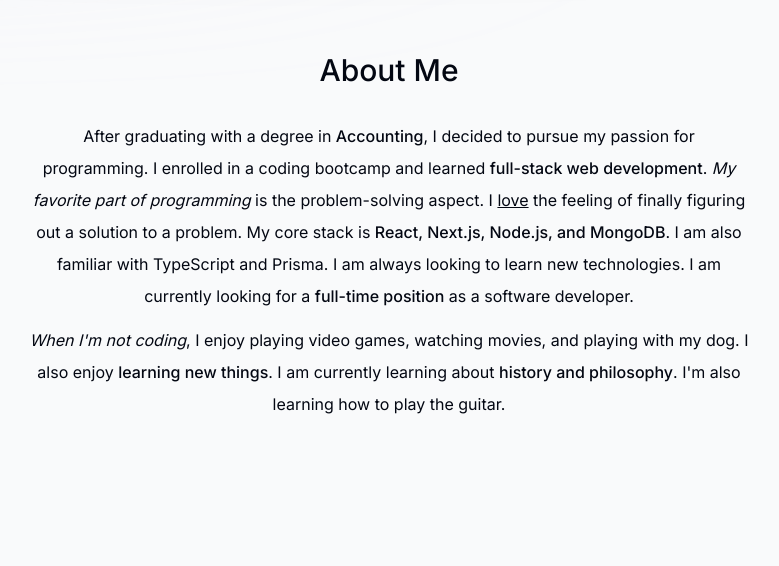
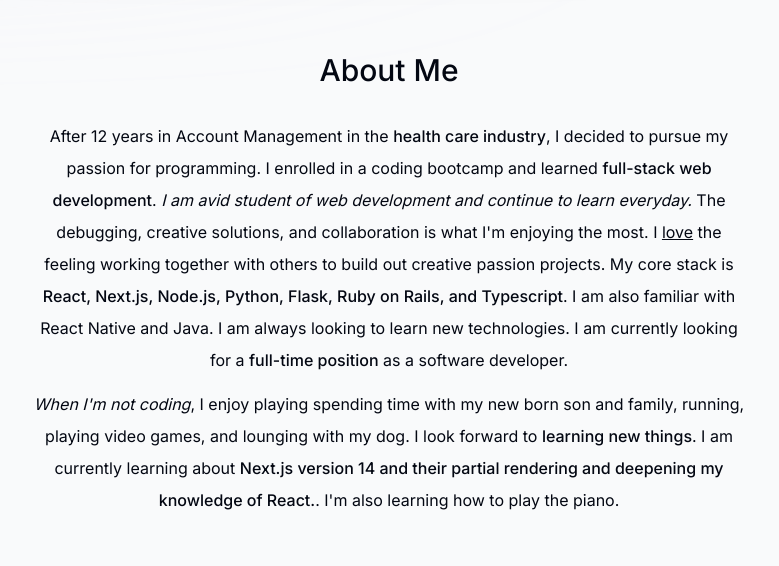
Before and after one commit to omgitsmiles/next-porfolio, a Next.js app: page / in a window 1280 px wide. Shown: the part 820-1386 px from the top of the page, without its empty margins (251-1030 px from the left). Built offline with nearby package versions, Linux system fonts and the light colour scheme; no server answers.

Commit message:
finishing touches

```diff
--- a/src/components/about.tsx
+++ b/src/components/about.tsx
@@ -17,29 +17,28 @@ export default function About() {
     id='about'>
         <SectionHeading>About Me</SectionHeading>
         <p className='mb-3'>
-            After graduating with a degree in{" "}
-            <span className="font-medium">Accounting</span>, I decided to pursue my
+            After 12 years in Account Management in the {" "}
+            <span className="font-medium">health care industry</span>, I decided to pursue my
             passion for programming. I enrolled in a coding bootcamp and learned{" "}
             <span className="font-medium">full-stack web development</span>.{" "}
-            <span className="italic">My favorite part of programming</span> is the
-            problem-solving aspect. I <span className="underline">love</span> the
-            feeling of finally figuring out a solution to a problem. My core stack
+            <span className="italic">I am avid student of web development and continue to learn everyday.</span> The debugging, creative solutions, and collaboration is what I'm enjoying the most. I <span className="underline">love</span> the
+            feeling working together with others to build out creative passion projects. My core stack
             is{" "}
             <span className="font-medium">
-            React, Next.js, Node.js, and MongoDB
+            React, Next.js, Node.js, Python, Flask, Ruby on Rails, and Typescript
             </span>
-            . I am also familiar with TypeScript and Prisma. I am always looking to
+            . I am also familiar with React Native and Java. I am always looking to
             learn new technologies. I am currently looking for a{" "}
             <span className="font-medium">full-time position</span> as a software
             developer.
         </p>
         <p>
             <span className="italic">When I'm not coding</span>, I enjoy playing
-            video games, watching movies, and playing with my dog. I also enjoy{" "}
+            spending time with my new born son and family, running, playing video games, and lounging with my dog. I look forward to{" "}
             <span className="font-medium">learning new things</span>. I am currently
             learning about{" "}
-            <span className="font-medium">history and philosophy</span>. I'm also
-            learning how to play the guitar.
+            <span className="font-medium">Next.js version 14 and their partial rendering and deepening my knowledge of React.</span>. I'm also
+            learning how to play the piano.
         </p>
     </motion.section>
   )
```
